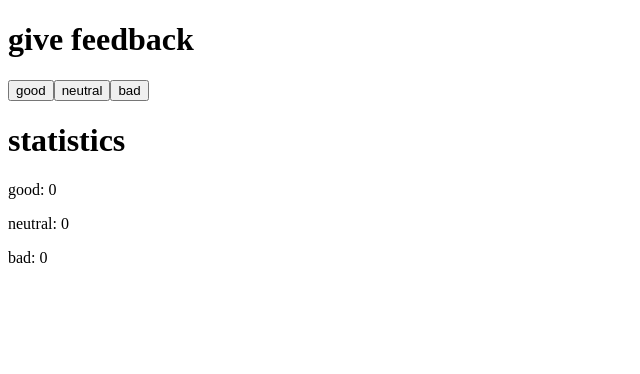
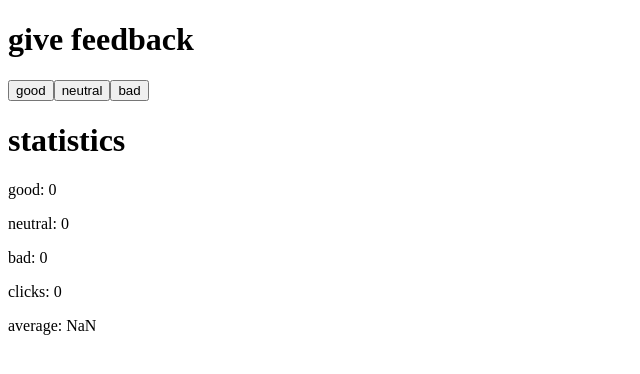
Before and after one commit to mrchrmn-ls/fullstack-open, a React (Create React App) app in the folder part1/unicafe/: page / in a window 1280 px wide. Shown: the top 374 px of the page, without its empty margins (0-640 px from the left). Built offline with nearby package versions, Linux system fonts and the light colour scheme.

Commit message:
part1d ex1.7 done

```diff
--- a/part1/unicafe/src/App.js
+++ b/part1/unicafe/src/App.js
@@ -17,15 +17,23 @@ const Feedback = ({ handlers, stats }) => {
   )
 }
 
-const Stat = ({ name, count }) => <p>{name}: {count}</p>;
+const Stat = ({ name, number }) => <p>{name}: {number}</p>;
 
 const Statistics = ({ stats }) => {
+  let clickCount = 0;
+  for (let key in stats) {
+    clickCount += stats[key]
+  }
+  let average = ((stats.good - stats.bad) / clickCount).toFixed(2);
+
   return (
     <>
       <h1>statistics</h1>
-      <Stat name="good" count={stats.good} />
-      <Stat name="neutral" count={stats.neutral} />
-      <Stat name="bad" count={stats.bad} />
+      <Stat name="good" number={stats.good} />
+      <Stat name="neutral" number={stats.neutral} />
+      <Stat name="bad" number={stats.bad} />
+      <Stat name="clicks" number={clickCount} />
+      <Stat name="average" number={average} />
     </>
   )
 }
```
